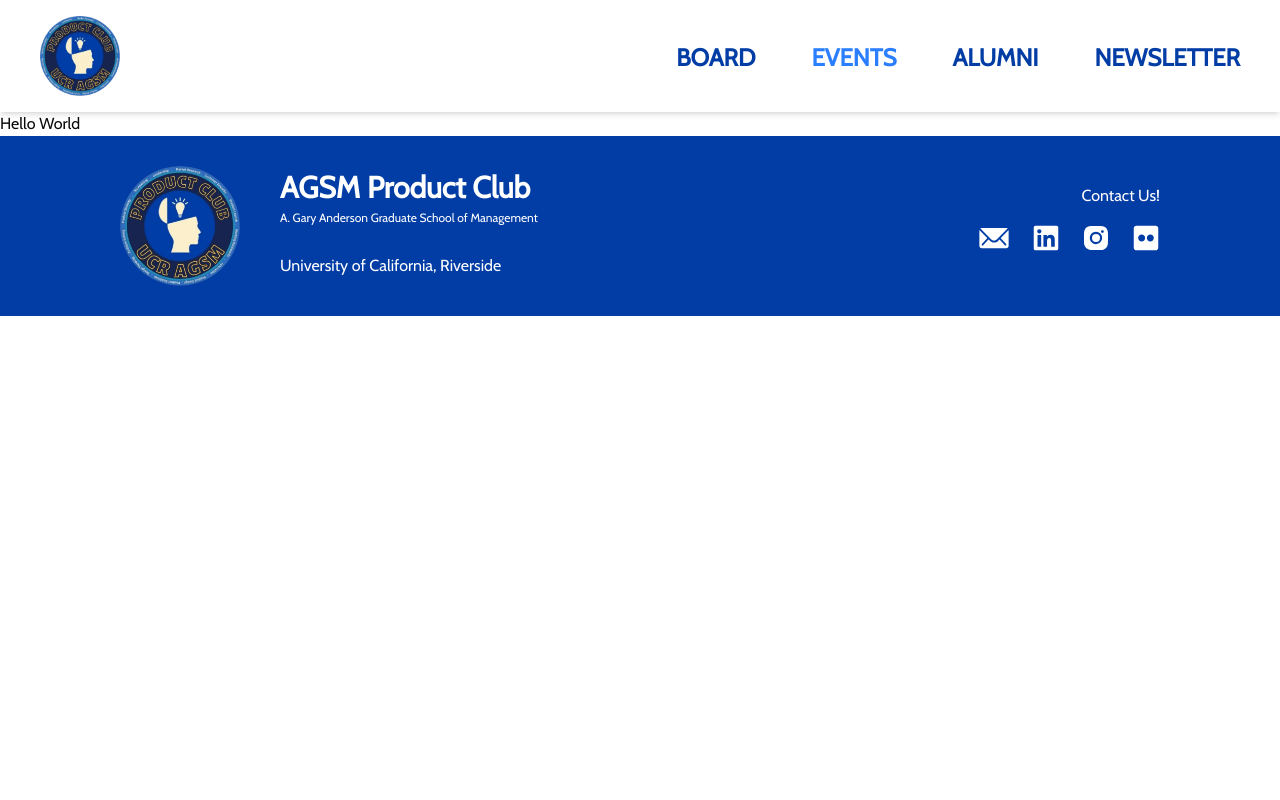
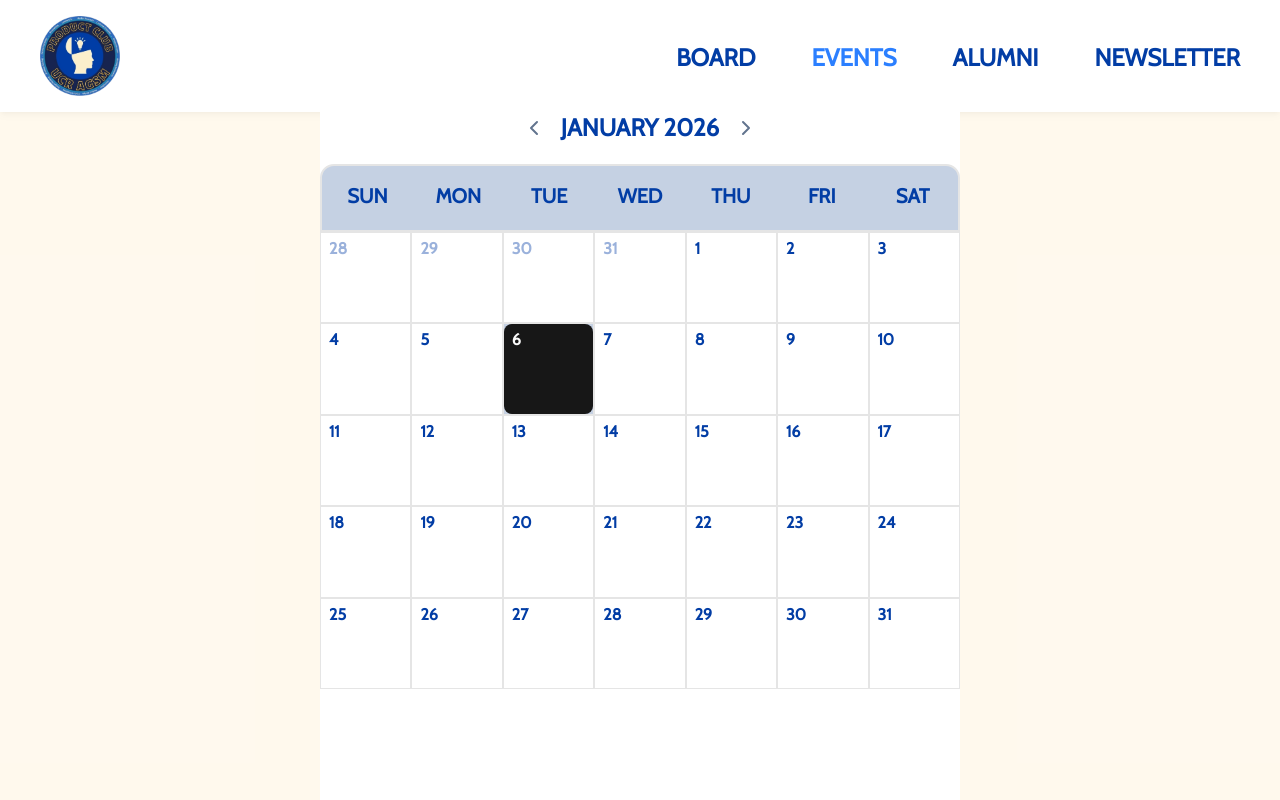
Before and after one commit to acm-ucr/agsm-website, a Next.js app: page /events in a window 1280 px wide. Shown: the top 800 px of the page. Built offline with nearby package versions, Linux system fonts and the light colour scheme.

Commit message:
some small changes

```diff
--- a/src/app/events/page.tsx
+++ b/src/app/events/page.tsx
@@ -1,5 +1,20 @@
+"use client";
+
+import { Calendar } from "@/components/ui/calendar";
+import { useState } from "react";
+
 const Events = () => {
-  return <div>Hello World</div>;
+  const [date, setDate] = useState<Date | undefined>(new Date());
+  return (
+    <div className="bg-agsm-yellow-100 font-agsm-main flex h-screen w-screen">
+      <Calendar
+        mode="single"
+        selected={date}
+        onSelect={setDate}
+        className="mx-auto w-1/2"
+      />
+    </div>
+  );
 };
 
 export default Events;
--- a/src/app/page.tsx
+++ b/src/app/page.tsx
@@ -1,22 +1,12 @@
 "use client";
 
-import { Calendar } from "@/components/ui/calendar";
-import { useState } from "react";
 import AboutUs from "@/components/landing/AboutUs";
 
 const Home = () => {
-  const [date, setDate] = useState<Date | undefined>(new Date());
-
   return (
 
     <div className="bg-agsm-yellow-100 font-agsm-main flex h-screen w-screen">
       <AboutUs />
-      <Calendar
-        mode="single"
-        selected={date}
-        onSelect={setDate}
-        className="mx-auto w-1/2"
-      />
     </div>
   );
 };
```
Also changed, not shown: tsconfig.json (+15 -5 lines).
